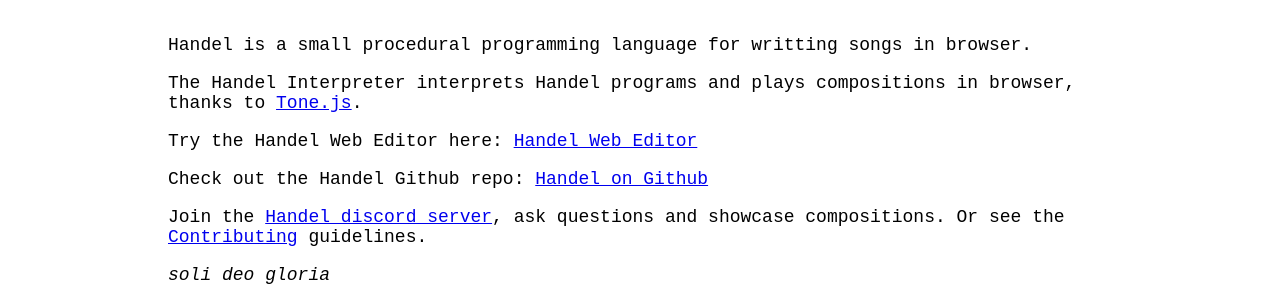
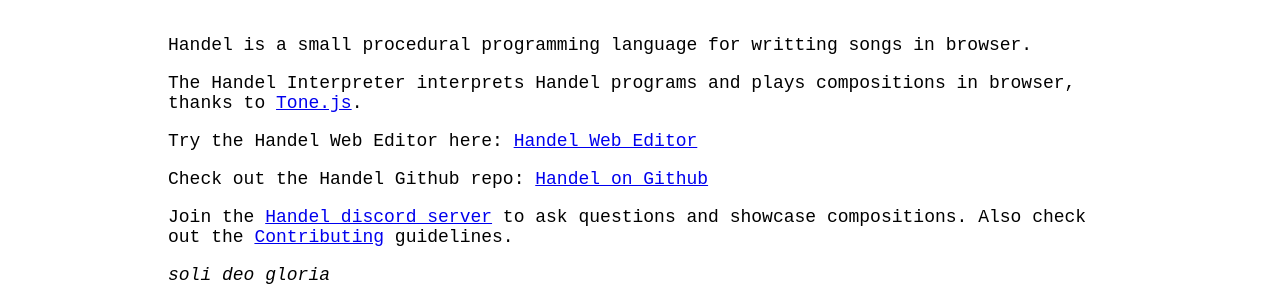
Before and after one commit to handel-pl/handel-pl.github.io, a plain HTML site: page index.html in a window 1280 px wide. Shown: the part 92-389 px from the top of the page. Drawn offline with Linux system fonts and the light colour scheme; a script that the page names is missing.

Commit message:
update docs

```diff
--- a/index.html
+++ b/index.html
@@ -53,7 +53,7 @@
 <p>The Handel Interpreter interprets Handel programs and plays compositions in browser, thanks to <a href="https://tonejs.github.io/">Tone.js</a>.</p>
 <p>Try the Handel Web Editor here: <a href="https://ddj231.github.io/Handel-Web-Editor/">Handel Web Editor</a></p>
 <p>Check out the Handel Github repo: <a href="https://github.com/ddj231/Handel">Handel on Github</a></p>
-<p>Join the <a href="https://discord.gg/9rfz9bEPPB">Handel discord server</a>, ask questions and showcase compositions. Or see the <a href="https://github.com/ddj231/Handel/blob/master/Contributing.md">Contributing</a> guidelines.</p>
+<p>Join the <a href="https://discord.gg/9rfz9bEPPB">Handel discord server</a> to ask questions and showcase compositions. Also check out the <a href="https://github.com/ddj231/Handel/blob/master/Contributing.md">Contributing</a> guidelines.</p>
 <p><em>soli deo gloria</em></p>
 
 <h1 id="installation">Installation</h1>
```
